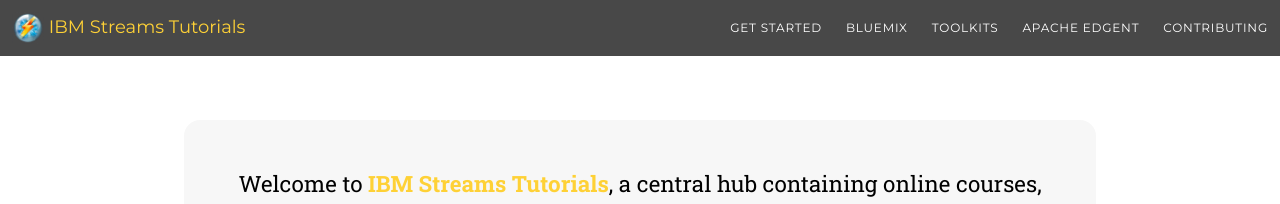
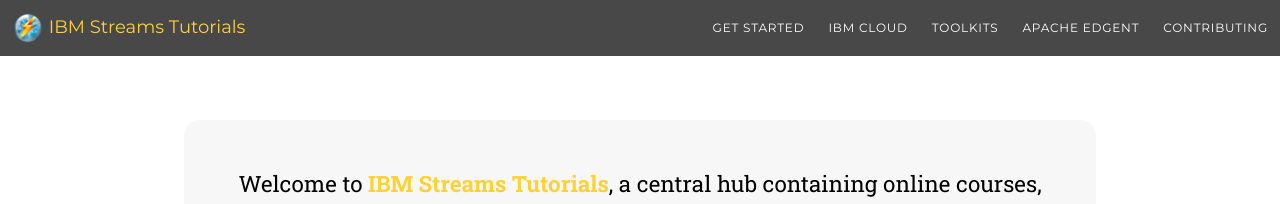
Before and after one commit to IBMStreams/tutorials, a Jekyll site: the page built from index.html, in a window 1280 px wide. Shown: the top 204 px of the page. Built offline with Jekyll 4.4.1, drawn with Linux system fonts in a browser that asks for light colours; nearby versions of some CDN libraries; some web fonts are replaced.

Commit message:
resolves #51

```diff
--- a/_includes/header.html
+++ b/_includes/header.html
@@ -16,7 +16,7 @@
                         <a class="page-scroll" href="#getStarted">Get Started</a>
                     </li>
                     <li>
-                          <a class="page-scroll" href="#bluemix">Bluemix</a>
+                          <a class="page-scroll" href="#bluemix">IBM Cloud</a>
                       </li>
                     <li>
                         <a class="page-scroll" href="#toolkits">Toolkits</a>
```
